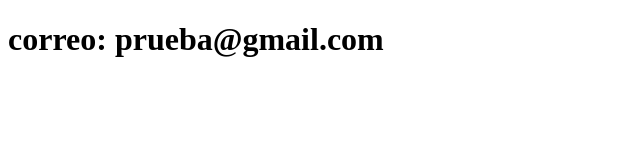
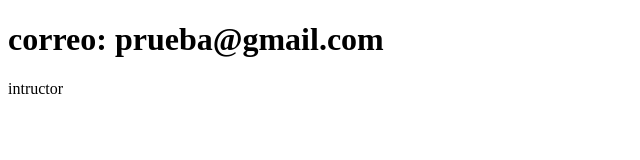
Before and after one commit to ange1bet/registros, a plain HTML site: page contacto.html in a window 1280 px wide. Shown: the full height of the page, 0-640 px from the left. Drawn offline with Linux system fonts and the light colour scheme.

Commit message:
Actualiza el contacto

```diff
--- a/contacto.html
+++ b/contacto.html
@@ -8,5 +8,6 @@
 </head>
 <body>
     <h1>correo: prueba@gmail.com</h1>
+    <p>intructor</p>
 </body>
 </html>
```
